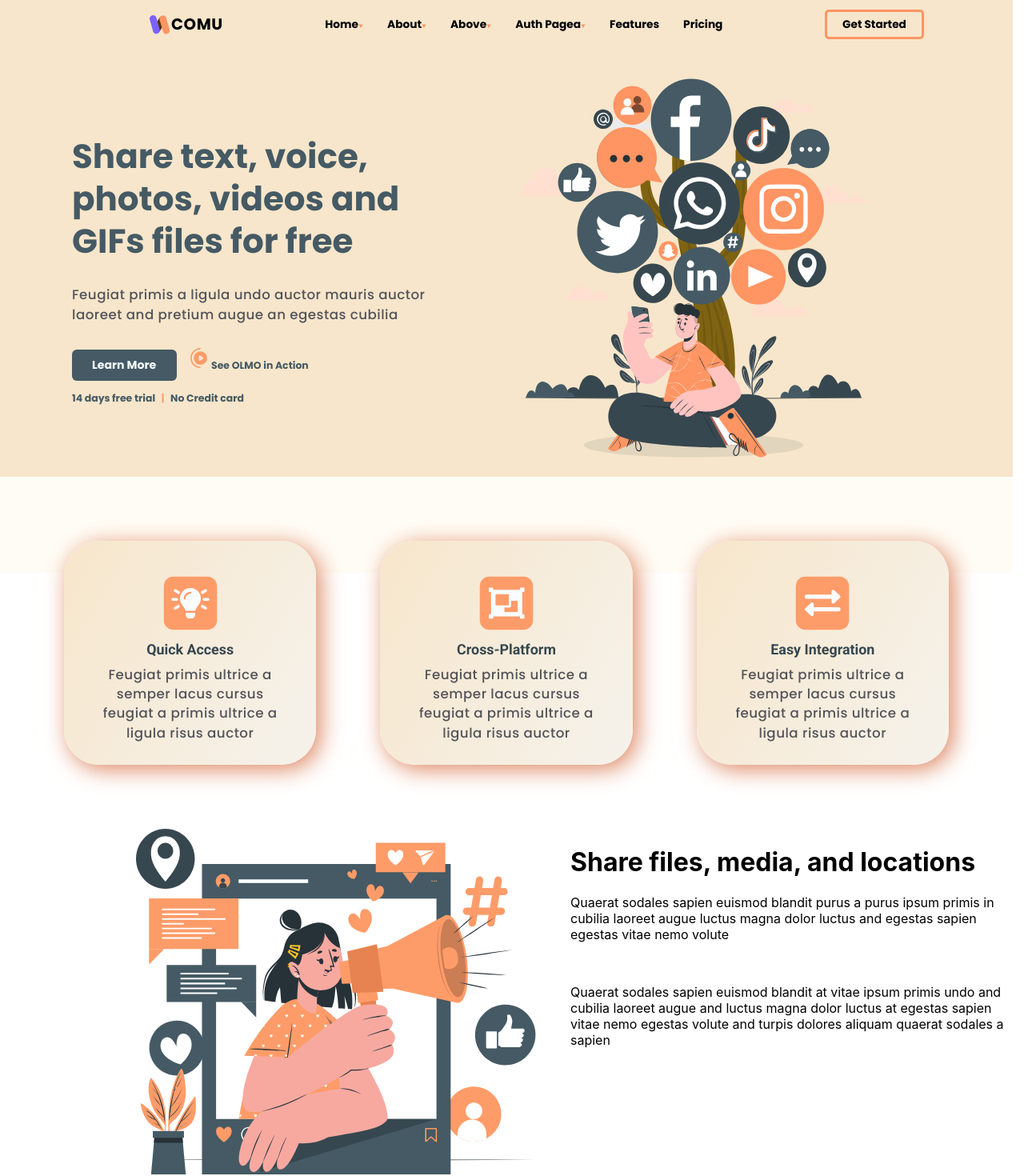
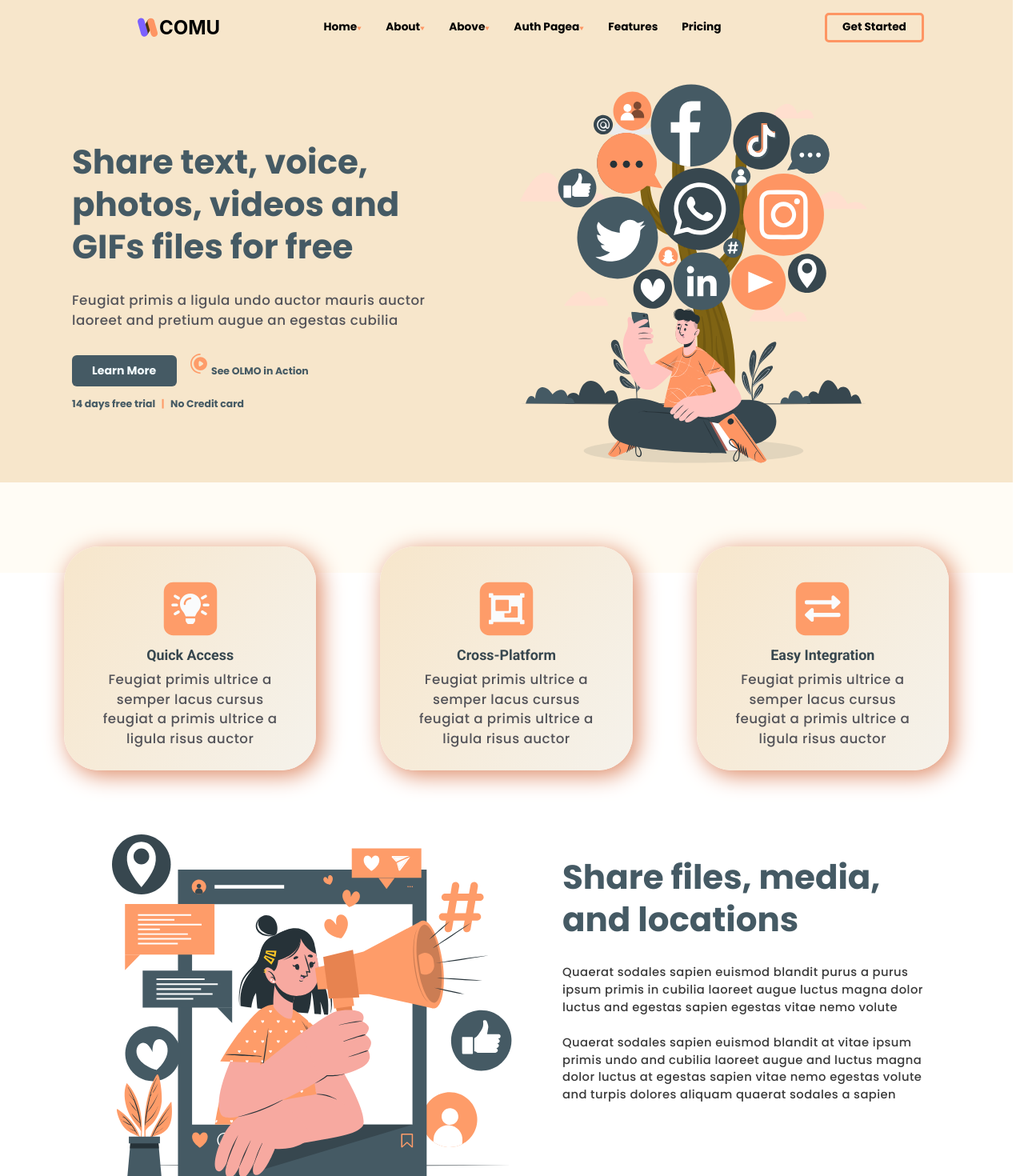
Before and after one commit to ek-sarath/ui-pro, a React (Create React App) app: page / in a window 1280 px wide. Shown: the top 1470 px of the page at 80% size. Built offline with nearby package versions, Linux system fonts and the light colour scheme.

Commit message:
Final but Commit

```diff
--- a/src/App.css
+++ b/src/App.css
@@ -32,7 +32,7 @@
   .heading {
     display: flex;
   justify-content: flex-end;
-  margin-left: 75px;
+  margin-left: 60px;
   }
 
   .getStarted {
@@ -174,46 +174,7 @@
 
 
 
-
-
-
-
-
-
-
-
-
-
-
-
-
-
-
-
-
-
-
-
-
-
-
-
-
-
-
-
-
-
-
-
-
-
-
-
-
-
-
-
+/*ShortCards-CustomCards.jsx*/
 
 .ShortCards, .p-4 {
   display: flex;
@@ -256,14 +217,13 @@ letter-spacing: 0.5px;
 
 
 
-
+/*AnnoucementCard.jsx*/
 
 .AnnouncementCard{
   display: flex;
   text-align: left;
   border-radius: 44px;
-  margin-left: 170px;
-  margin-right: 10px;
+  margin-left: 140px;
   margin-top: 30px;
   margin-bottom: 30px;
 }
@@ -278,7 +238,34 @@ letter-spacing: 0.5px;
   width: 50%;
 }
 
+.AnnouncementCard h1{
+  width: 427.5px;
+  height: 106px;
+  color: #455A64;
+  font-family: Poppins;
+  font-size: 42px;
+  font-style: normal;
+  font-weight: 700;
+  line-height: 52.92px;
+}
 
+.AnnouncementCard p{
+  width: 457px;
+  height: 250px;
+  color: #535359;
+font-family: Poppins;
+font-size: 16.67px;
+font-style: normal;
+font-weight: 500;
+line-height: 24.705px;
+letter-spacing: 0.5px;
+}
+
+
+
+
+
+/*LongCard-CustomCard.jsx*/
 
 .LongCard{
   border-radius: 44px;
@@ -287,30 +274,6 @@ letter-spacing: 0.5px;
   margin-top: 80px;
   margin-bottom: 30px;
 }
-
-
-
-
-
-
-.WomenHead{
-  color: #37474F;
-font-family: Roboto;
-font-size: 17px;
-font-style: normal;
-font-weight: 700;
-line-height: 146%;
-}
-
-.MobileWomen{
-  width: 524.46px;
-  height: 100px;
-  margin-left: 250px;
-  margin-right: 10px;
-  margin-top: 0px;
-  margin-bottom: 0px;
-}
-
 .TextPara{
   display: flex;
   text-align: left;
@@ -349,17 +312,32 @@ margin-left: 10px;
 
 
 
-h2{
-  color: #000;
-font-family: Poppins;
-font-size: 19.705px;
+
+
+
+.WomenHead{
+  color: #37474F;
+font-family: Roboto;
+font-size: 17px;
 font-style: normal;
 font-weight: 700;
-line-height: 148.2%;
-letter-spacing: 0.591px;
+line-height: 146%;
 }
 
-h3{
+.MobileWomen{
+  width: 524.46px;
+  height: 100px;
+  margin-left: 250px;
+  margin-right: 10px;
+  margin-top: 0px;
+  margin-bottom: 0px;
+}
+
+
+
+/*SecurityHeading.jsx*/
+
+.SecurityHeading h3{
   text-align: center;
   width: 627px;
   height: 58px;
@@ -370,6 +348,7 @@ h3{
   font-style: normal;
   font-weight: 700;
   line-height: normal;
+  margin-bottom: 10px;
 }
 
 .SecurityHeading{
@@ -381,18 +360,12 @@ h3{
   margin-bottom: 70px;
 }
 
-.SecurityHeading h3 {
-  margin-bottom: 10px;
-}
-
-.SecurityHeading h6 {
-  margin-top: 10px;
-}
 
 
-h6{
+.SecurityHeading h6{
   text-align: center;
   width: 601px;
+  height: 50px;
   color: #393939;
 text-align: center;
 font-family: Roboto;
@@ -401,6 +374,44 @@ font-style: normal;
 font-weight: 500;
 line-height: 148.2%;
 letter-spacing: 0.5px;
+margin-top: 10px;
+}
+
+
+.VerifiactionClass{
+  width: 501.419px;
+  height: 515.9px;
+  flex-shrink: 0;
+}
+
+
+
+
+
+/*VerifiactionCard.jsx*/
+
+.AnnouncementCard h2{
+  width: 377px;
+  height: 29px;
+  color: #000;
+font-family: Poppins;
+font-size: 19.705px;
+font-style: normal;
+font-weight: 700;
+line-height: 148.2%;
+letter-spacing: 0.591px;
+}
+
+.AnnouncementCard p{
+  width: 468.261px;
+  height: 88px;
+  color: #393939;
+font-family: Poppins;
+font-size: 14.736px;
+font-style: normal;
+font-weight: 500;
+line-height: 21.838px;
+letter-spacing: 0.442px;
 }
 
 
--- a/src/components/AnnouncementCard.jsx
+++ b/src/components/AnnouncementCard.jsx
@@ -11,8 +11,7 @@ const AnnouncementCard = () => {
             <div className="right-half">
                 <h1>Share files, media, and locations</h1>
                 <p>
-                    Quaerat sodales sapien euismod blandit purus a purus ipsum primis in cubilia laoreet augue luctus magna dolor luctus and egestas sapien egestas vitae nemo volute</p><br/>
-                   <p> Quaerat sodales sapien euismod blandit at vitae ipsum primis undo and cubilia laoreet augue and luctus magna dolor luctus at egestas sapien vitae nemo egestas volute and turpis dolores aliquam quaerat sodales a sapien
+                Quaerat sodales sapien euismod blandit purus a purus ipsum primis in cubilia laoreet augue luctus magna dolor luctus and egestas sapien egestas vitae nemo volute<br/><br/>Quaerat sodales sapien euismod blandit at vitae ipsum primis undo and cubilia laoreet augue and luctus magna dolor luctus at egestas sapien vitae nemo egestas volute and turpis dolores aliquam quaerat sodales a sapien
                 </p>
             </div>
         </div>
--- a/src/components/VerificationCard.jsx
+++ b/src/components/VerificationCard.jsx
@@ -7,18 +7,18 @@ const VerificationCard = () => {
     return (
         <div className='AnnouncementCard'>
             <div className="left-half">
-                <img src={Verification} alt='Verification Card' />
+                <img src={Verification} alt='Verification Card' className="VerifiactionClass" />
             </div>
             <div className="right-half">
                 <h2>Chat with your friends easily</h2>
                 <p>
                 Quaerat sodales sapien euismod blandit at vitae ipsum primis undo and cubilia laoreet augue and luctus magna dolor luctus at egestas sapien vitae nemo egestas volute and turpis dolores aliquam quaerat sodales a sapien
-                </p>
-                <h2>Chat with your friends easily</h2>
-                <p>
-                Fringilla risus, luctus mauris auctor euismod an iaculis luctus magna purus pretium ligula purus and quaerat
-                Nemo ipsam egestas volute turpis dolores undo ultrice aliquam quaerat at sodales sapien purus
                 </p> <br/>
+
+                <h2>Advanced performance made easy</h2>
+                <p>Fringilla risus, luctus mauris auctor euismod an iaculis luctus magna purus pretium ligula purus and quaerat
+                <br/>Nemo ipsam egestas volute turpis dolores undo ultrice aliquam quaerat at sodales sapien purus
+                </p><br/>
                 <img src={Play} alt='Play Store'/>
             </div>
         </div>
```
